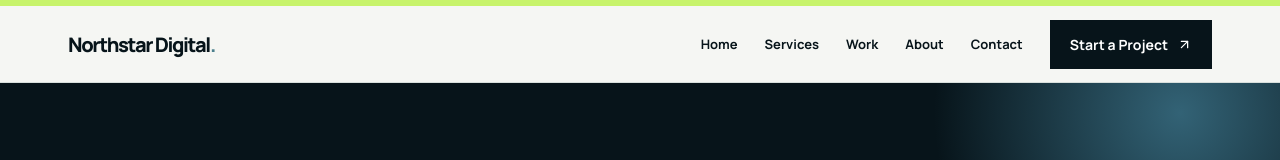
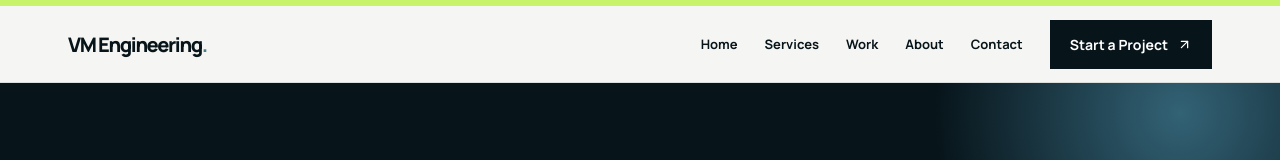
Before and after one commit to maikopenny9-svg/ecommerce2, a Next.js app: page / in a window 1280 px wide. Shown: the top 160 px of the page. Built offline with nearby package versions, Linux system fonts and the light colour scheme.

Commit message:
Rename company to VM Engineering

```diff
--- a/src/data/site.ts
+++ b/src/data/site.ts
@@ -1,6 +1,6 @@
 export const site = {
-  name: "Northstar Digital", // Replace with your company name
-  shortName: "ND",
+  name: "VM Engineering", // Replace with your company name
+  shortName: "VME",
   tagline: "Technology with a clear direction.",
   description: "Software, websites, automation and digital solutions engineered around the way you actually work.",
   email: "hello@yourcompany.co.za",
```
